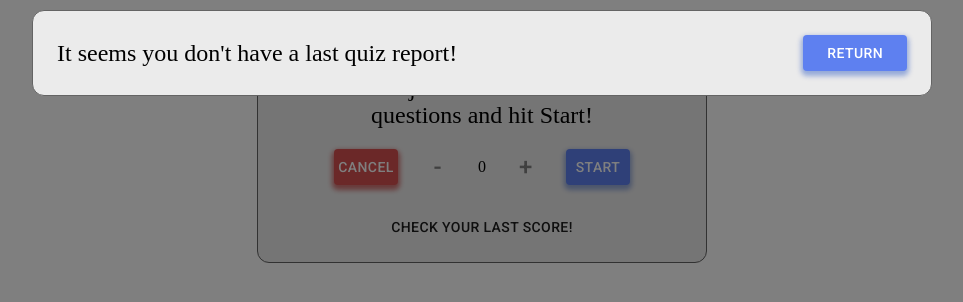
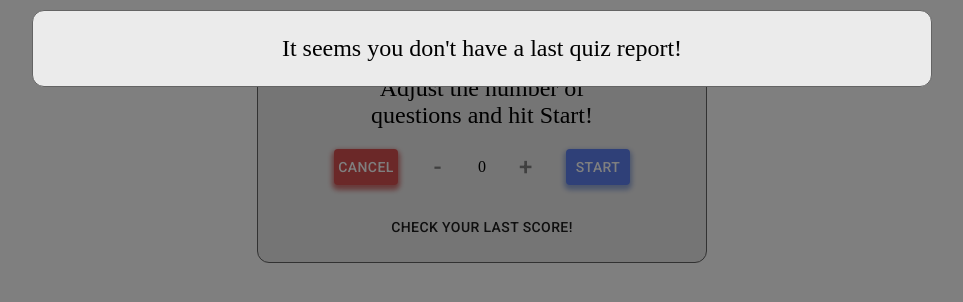
Before and after one commit to MatosoLucas/Quiz, a React (Create React App) app: page / in a window 1280 px wide. Both pictures are taken after a click on the button "CHECK YOUR LAST SCORE!". Shown: the top 302 px of the page, without its empty margins (158-1121 px from the left). Built offline with nearby package versions, Linux system fonts and the light colour scheme.

Commit message:
some updates

```diff
--- a/src/components/Questions/formQuestions.tsx
+++ b/src/components/Questions/formQuestions.tsx
@@ -69,7 +69,6 @@ export function FormQuestions({ questions }: FormQuestionsType) {
   }
 
   const handleSubmit = (values: Record<string, string>) => {
-    console.log(values)
     saveAnswers(values)
     handleReport()
   }
--- a/src/components/Questions/questionsReport.tsx
+++ b/src/components/Questions/questionsReport.tsx
@@ -34,6 +34,13 @@ const ScoreBox = styled(Box)({
   alignItems: 'center'
 })
 
+const SpanBox = styled(Box)({
+  display: 'flex',
+  fontSize: '24px',
+  justifyContent: 'center',
+  alignItems: 'center',
+})
+
 const ReturnButton = styled(Button)({
   background: '#5e80f0FF',
   '&:hover': {
@@ -52,11 +59,10 @@ const ReturnButton = styled(Button)({
 
 export function QuestionsReport({ showButton }: { showButton?: boolean }) {
 
-  const { storedForm, setValue, setIsReporting,  } = useContext(QuestionsContext);
+  const { storedForm, setValue } = useContext(QuestionsContext);
 
   const handleReturn = () => {
   setValue(0)
-  setIsReporting(false)
   }
 
   const score = storedForm.filter(questions => questions.givenAnswer === questions.correctAnswer).length
@@ -106,7 +112,7 @@ export function QuestionsReport({ showButton }: { showButton?: boolean }) {
 
       {
         storedForm.length === 0
-          ? <ScoreBox><span>It seems you don't have a last quiz report!</span> <ReturnButton onClick={handleReturn}>Return</ReturnButton></ScoreBox>
+          ? <SpanBox><span>It seems you don't have a last quiz report!</span></SpanBox>
           : <ScoreBox>
             <span>Your last score was: {score} points!</span>
             {showButton && <ReturnButton onClick={handleReturn}>Return</ReturnButton>}
--- a/src/components/Questions/setQuestions.tsx
+++ b/src/components/Questions/setQuestions.tsx
@@ -76,7 +76,7 @@ const ButtonBox = styled(Box)({
 
 
 export function SetQuestions() {
-  const { setValue} = useContext(QuestionsContext)
+  const { setValue, setIsReporting } = useContext(QuestionsContext)
 
   const [count, setCount] = useState(0)
   const [open, setOpen] = useState(false);
@@ -98,6 +98,11 @@ export function SetQuestions() {
     }
   }
 
+  const handleStart = () => {
+    setValue(count)
+    setIsReporting(false)
+  }
+
   return (
     <HomeContainer>
       <TextBox>Adjust the number of questions and hit Start!</TextBox>
@@ -106,7 +111,7 @@ export function SetQuestions() {
         <AmountButton type="button" onClick={() => handleCounter(count - 1)}>-</AmountButton>
         <span>{count}</span>
         <AmountButton type="button" onClick={() => handleCounter(count + 1)}>+</AmountButton>
-        <StartButton type="submit" onClick={() => setValue(count)}>Start</StartButton>
+        <StartButton type="submit" onClick={handleStart}>Start</StartButton>
       </ButtonBox>
        <Box paddingBottom={2}>
           <Button onClick={handleOpen}>Check your last Score!</Button>
```
